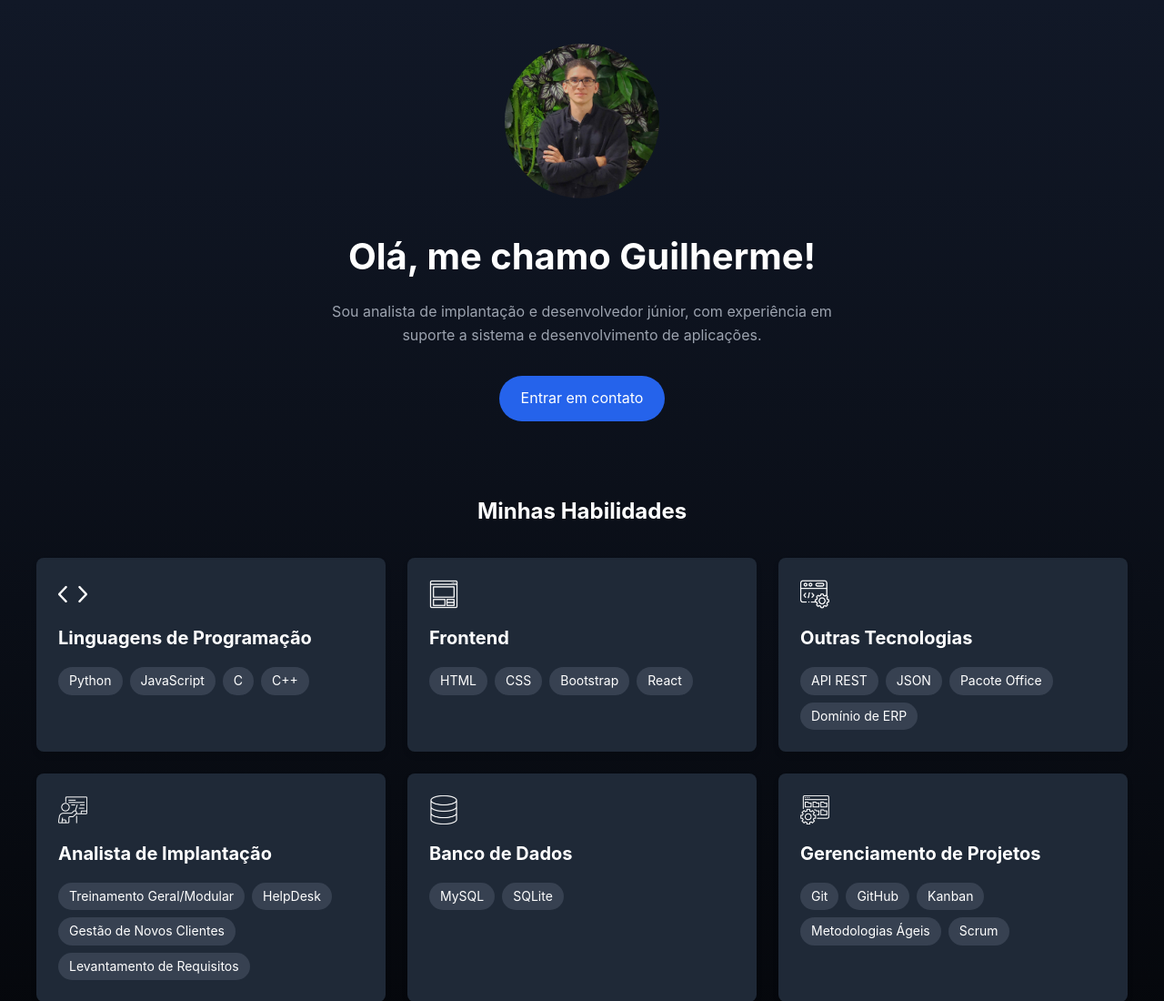
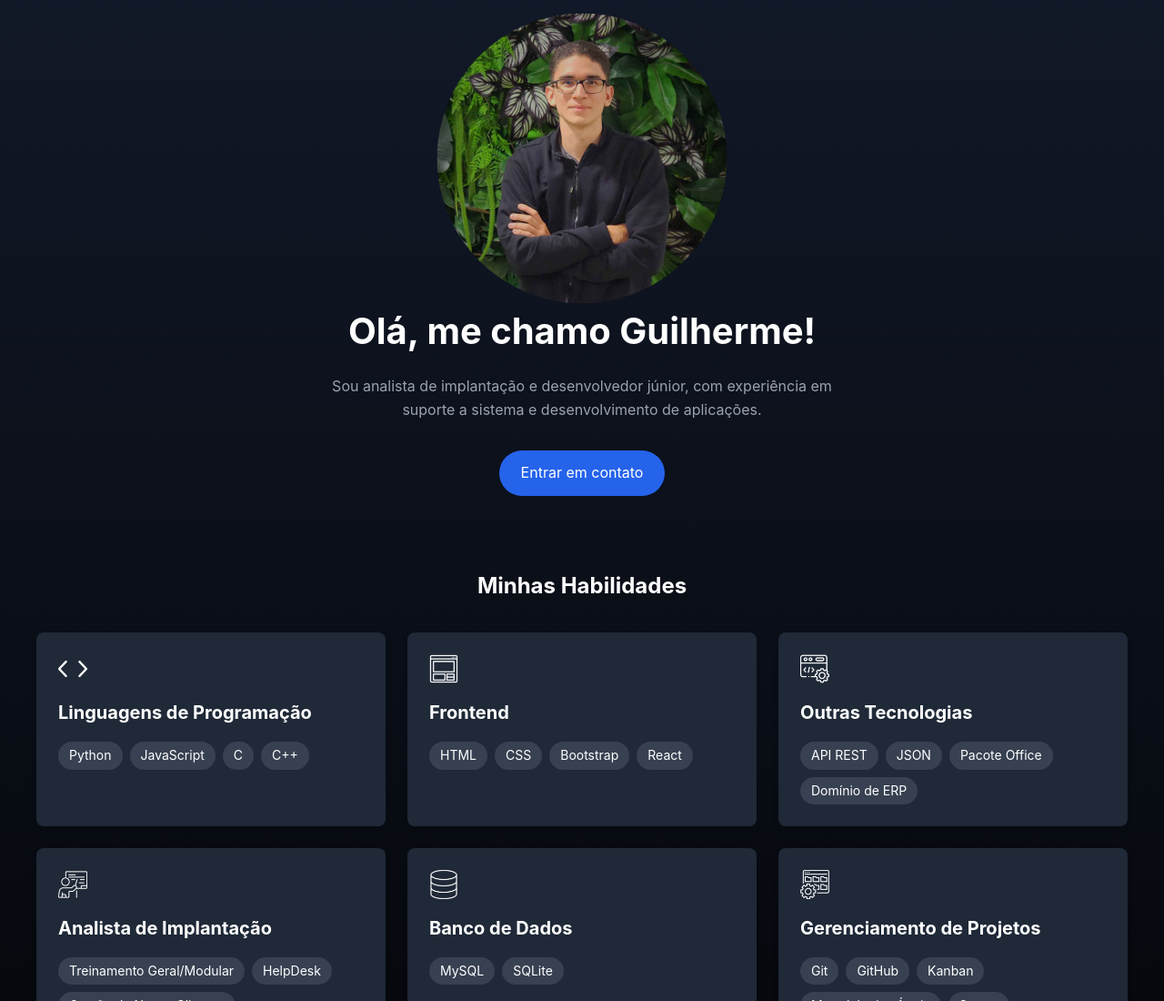
Before and after one commit to workaires/portfolio, a plain HTML site: page index.html in a window 1280 px wide. Shown: the top 1100 px of the page at 91% size. Drawn offline with Linux system fonts and the light colour scheme.

Commit message:
feat: Ajuste da imagem central

```diff
--- a/css/style.css
+++ b/css/style.css
@@ -27,11 +27,14 @@ a.cta-button {
 }
 
 .profile-image {
-    width: 170px;
-    height: 170px;
+    width: 220px;
+    height: 220px;
     border-radius: 50%;
     object-fit: cover;
-    margin-bottom: 2rem;
+    object-position: center;
+    transform: scale(1.45);
+    margin-bottom: 3rem;
+    margin-top: 1rem;
 }
 
 .hero h1 {
```
